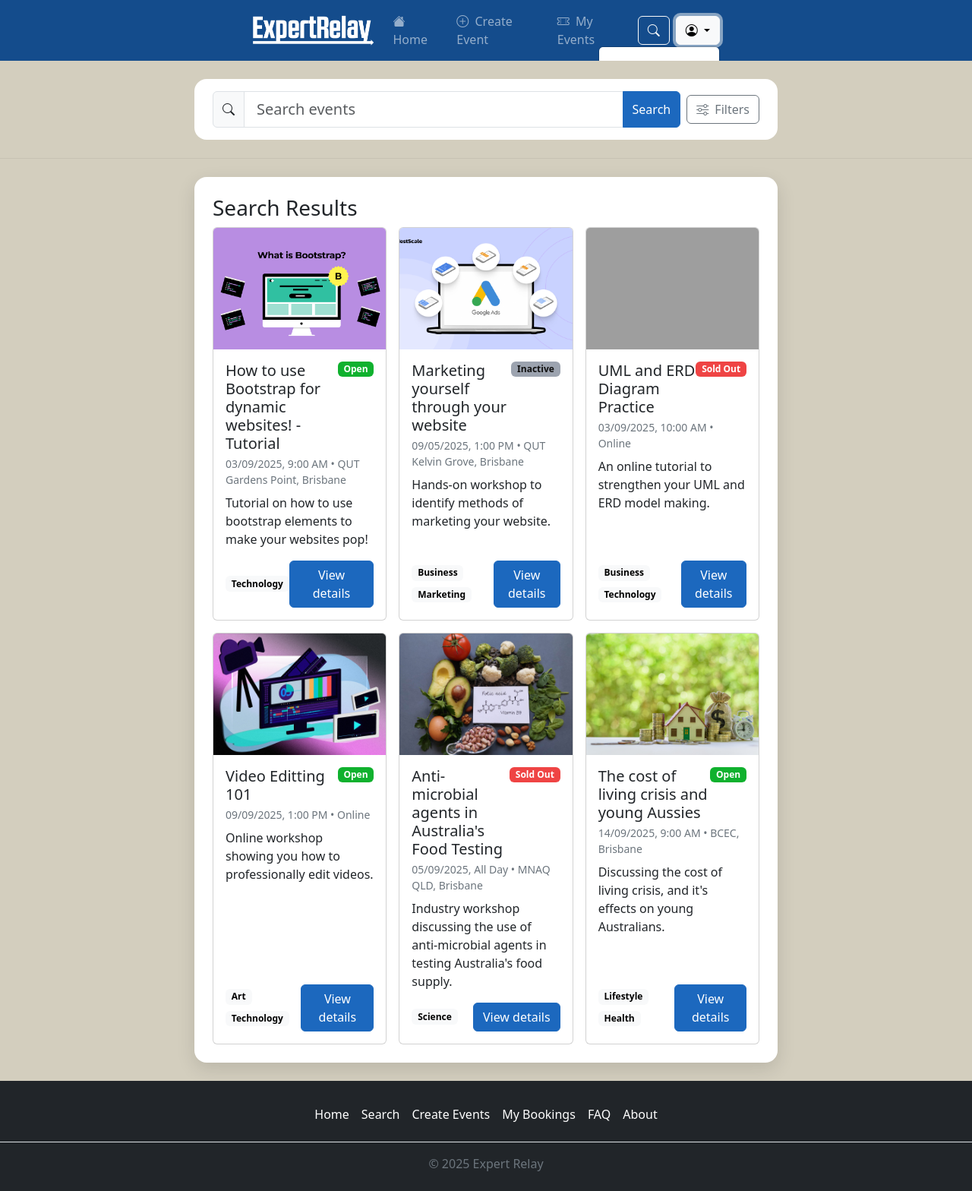
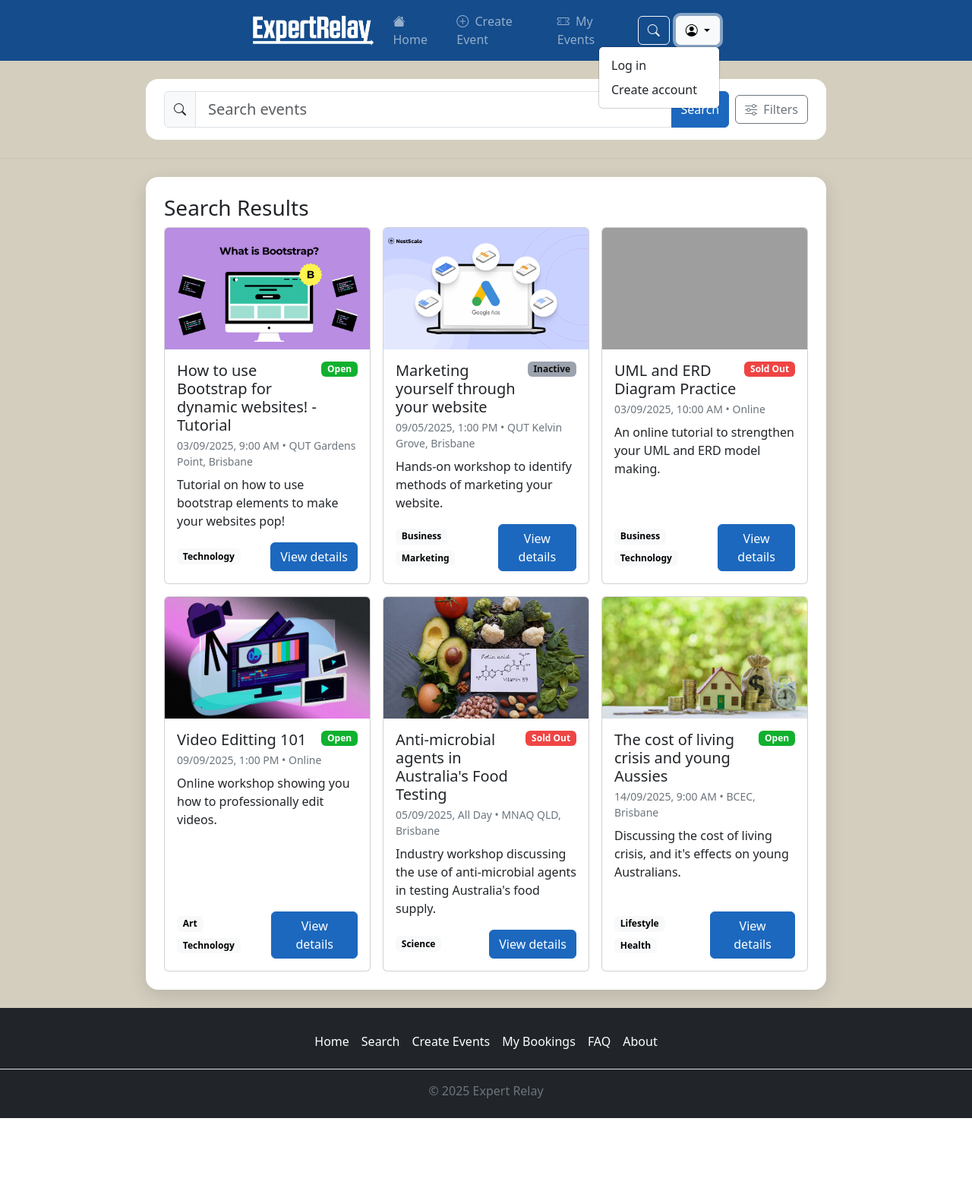
Before and after one commit to Doozie01/IAB207-G34-T2, a Flask app: page /search in a window 1280 px wide, after a click that opens the changed part. Shown: the whole page at 76% size. After the commit the page ends 1472 px from the top, so only its background shows below. Run offline with Flask 3, Linux system fonts and the light colour scheme; some libraries are stand-ins or nearby versions; grey boxes are pictures that could not be loaded.

Commit message:
Linked pages and flask template for Login and Register

```diff
--- a/travel/__init__.py
+++ b/travel/__init__.py
@@ -7,9 +7,6 @@ db = SQLAlchemy()
 
 def create_app():
     app = Flask(__name__)
-
-    # A secret key for the session object
-    app.secret_key = 'secretkey'
 
     # DB configuration and initialisation
     app.config['SQLALCHEMY_DATABASE_URI'] = 'sqlite:///traveldb.sqlite'
--- a/travel/static/styles.css
+++ b/travel/static/styles.css
@@ -19,6 +19,10 @@ body {
   flex-direction: column;
 }
 
+.dropdown {
+  z-index: 999;
+}
+
 /* ".exr" prefix added so I don't confused my css styles with
 built in ones by Boostrap. Stands for ExpertRelay.*/
 
@@ -29,7 +33,7 @@ This is to ensure that the content stays within a readable
 area on the screen.
 */
 .exr-shell {
-  max-width: 60%;
+  max-width: 70%;
   margin: 24px auto;
   background: #ffffff;
   border-radius: 16px;
@@ -87,7 +91,7 @@ area on the screen.
 /* styling for search bar on search page */
 .exr-sticky-search{
       /* position keeps it below nav bar but above content */
-      position: sticky; top: 0; z-index: 1030;
+      position: sticky; top: 0; z-index: 1000;
       background: #d3cebe;
       border-bottom: 1px solid rgba(0,0,0,.06);
       padding: 12px 0;
--- a/travel/templates/base.html
+++ b/travel/templates/base.html
@@ -45,8 +45,8 @@
               <i class="bi bi-person-circle"></i>
             </button>
             <ul class="dropdown-menu dropdown-menu-end">
-              <li><a class="dropdown-item" href="#">Sign in</a></li>
-              <li><a class="dropdown-item" href="#">Create account</a></li>
+              <li><a class="dropdown-item" href="{{ url_for('main.login') }}">Log in</a></li>
+              <li><a class="dropdown-item" href="{{ url_for('main.register') }}">Create account</a></li>
             </ul>
           </div>
         </div>
--- a/travel/templates/login.html
+++ b/travel/templates/login.html
@@ -3,6 +3,7 @@
 
 <!--Main Page Content-->
 <!--Login Form-->
+<main class="exr-shell">
     <div class="container">
         <div class="login-container">
             <div class="login-header">
@@ -28,10 +29,11 @@
                     <a href="#">Forgot your password?</a>
                 </div>
                 <div class="register-link">
-                <p>Don't have an account? <a href="register.html">Register here</a></p>
+                    <p>Don't have an account? <a href="{{ url_for('main.register') }}">Register here</a></p>
                 </div>
             </form>
         </div>
     </div>
+</main>
 
 {% endblock %}
--- a/travel/templates/register.html
+++ b/travel/templates/register.html
@@ -3,6 +3,7 @@
 
 <!--Main Page Content-->
 <!--Registration Form-->
+<main class="exr-shell">
     <div class="container">
         <div class="registration-container">
             <div class="registration-header">
@@ -39,10 +40,10 @@
                     <button type="submit" class="btn btn-success btn-lg">Register</button>
                 </div>
                 <div class="login-link">
-                    <p>Already have an account? <a href="login.html">Login here</a></p>
+                    <p>Already have an account? <a href="{{ url_for('main.login') }}">Login here</a></p>
                 </div>
             </div>
         </form>
     </div>
-
+</main>
 {% endblock %}
--- a/travel/views.py
+++ b/travel/views.py
@@ -26,3 +26,11 @@ def create_event():
 @bp.route('/bookings')
 def bookings():
     return render_template('bookings.html', active_page="bookings")
+
+@bp.route('/login')
+def login():
+    return render_template('login.html', active_page="login")
+
+@bp.route('/register')
+def register():
+    return render_template('register.html', active_page="register")
```
Lines whose indentation alone changed are shown as unchanged.
